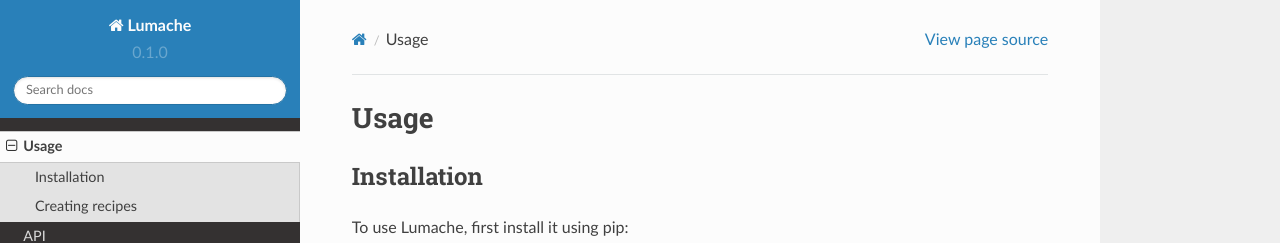
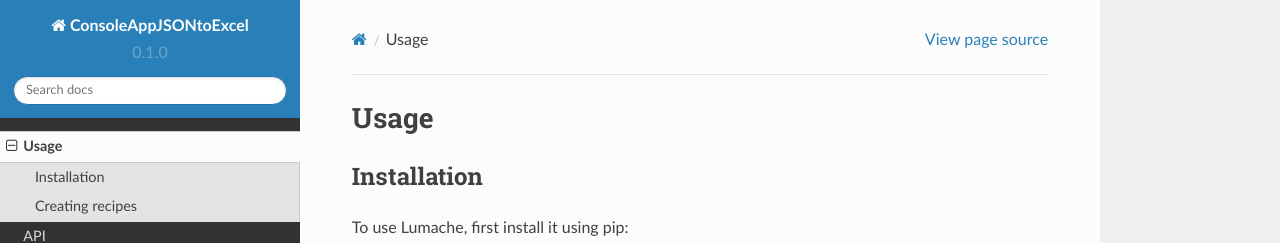
Before and after one commit to WewerWewerBarsuk/ConsoleAppJSONtoExcel, a Sphinx documentation site: the page built from docs/source/usage.rst, in a window 1280 px wide and 1095 px high. Shown: the top 243 px of the window. Built offline with Sphinx 7.4.7 and the Read the Docs theme 2.0.0, drawn with Linux system fonts in a browser that asks for light colours; pages that are not in the unit, such as notebooks, are missing from menus; some of the changed text lies outside the part shown.

Commit message:
Update conf.py

```diff
--- a/docs/source/conf.py
+++ b/docs/source/conf.py
@@ -2,9 +2,9 @@
 
 # -- Project information
 
-project = 'Lumache'
-copyright = '2021, Graziella'
-author = 'Graziella'
+project = 'ConsoleAppJSONtoExcel'
+copyright = '2024, Oleg Barsukov'
+author = 'Oleg Barsukov'
 
 release = '0.1'
 version = '0.1.0'
```
